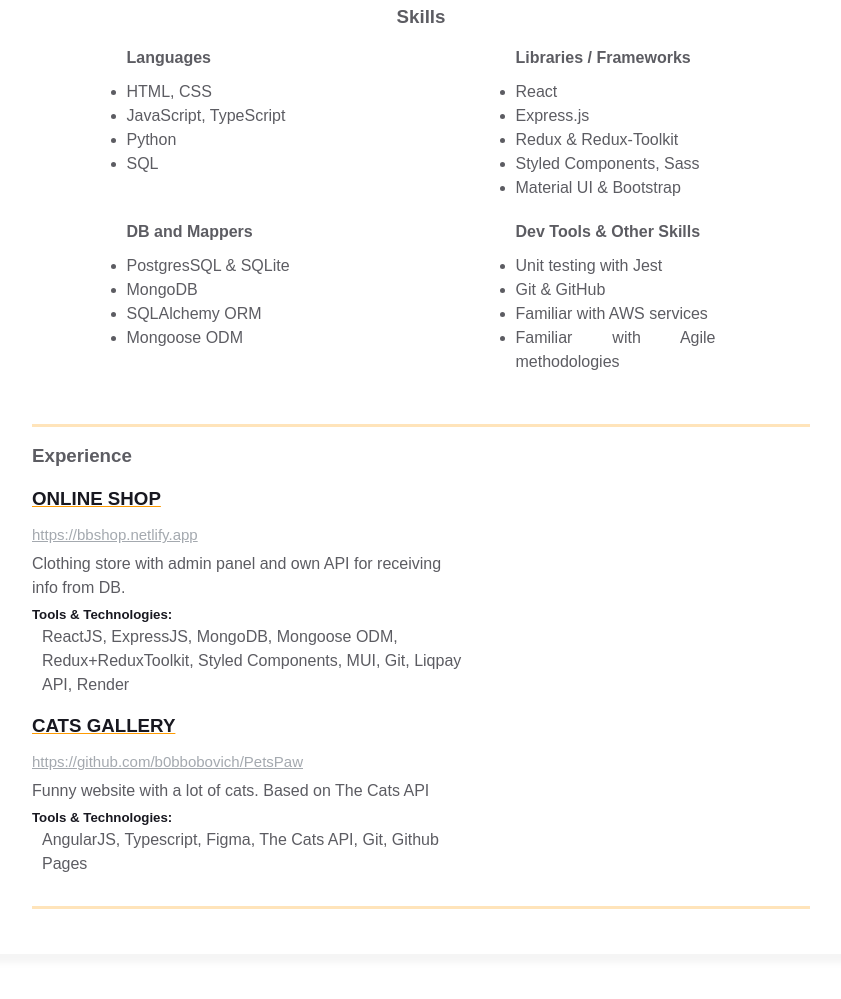
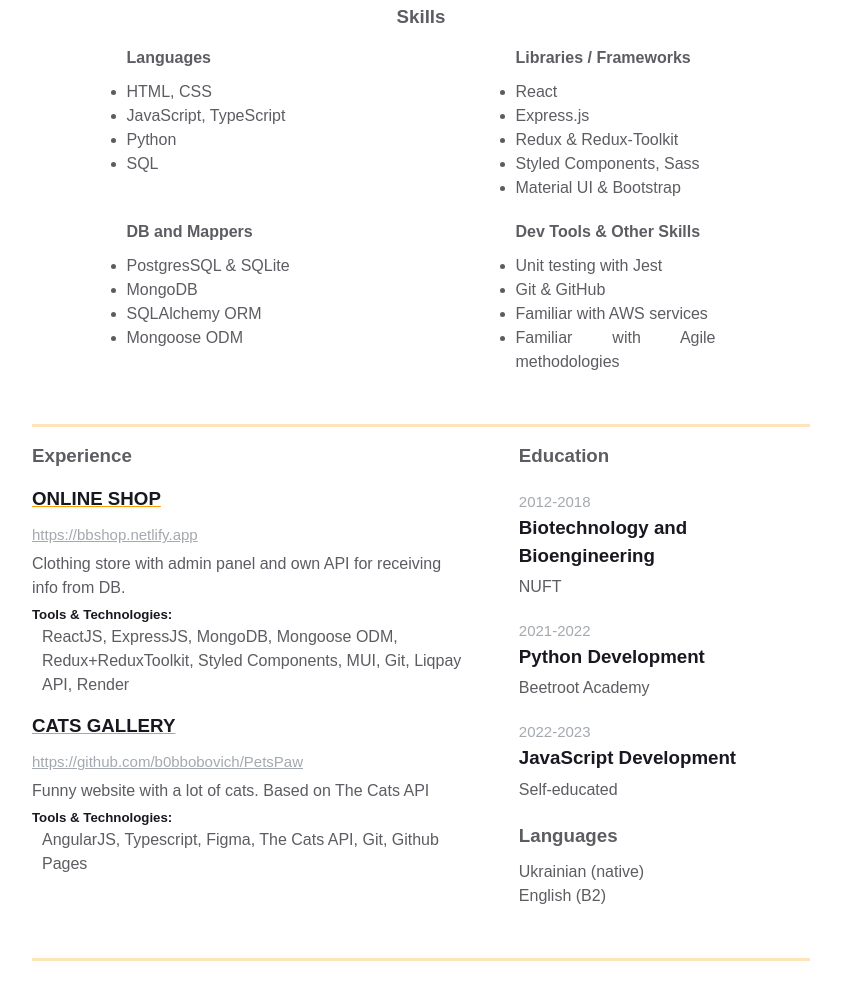
Before and after one commit to b0bbobovich/homepage, a plain HTML site: page index.html in a window 1280 px wide. Shown: the part 503-1502 px from the top of the page, without its empty margins (219-1060 px from the left). Drawn offline with Linux system fonts and the light colour scheme.

Commit message:
Created Education and Language sections

```diff
--- a/index.html
+++ b/index.html
@@ -192,7 +192,45 @@
                             </div>
                         </div>
 
-                        <div class="additional-info fv"></div>
+                        <div class="additional-info fv">
+                            <div class="additional-info fv">
+                                <div class="additional-info__education">
+                                    <h3 class="additional-info__education-header">Education</h3>
+                                    <div class="additional-info__education-university">
+                                        <span class="additional-info__education-university-durability">2012-2018</span>
+                                        <h3 class="additional-info__education-university-speciality">
+                                          Biotechnology and
+                                          Bioengineering
+                                        </h3>
+                                      <p class="additional-info__education-university-name">NUFT</p>
+                                    </div>
+                                    <div class="additional-info__education-university">
+                                        <span class="additional-info__education-university-durability">2021-2022</span>
+                                        <h3 class="additional-info__education-university-speciality">
+                                          Python Development
+                                        </h3>
+                                      <p class="additional-info__education-university-name">Beetroot Academy</p>
+                                    </div>
+                                    <div class="additional-info__education-university">
+                                        <span class="additional-info__education-university-durability">2022-2023</span>
+                                        <h3 class="additional-info__education-university-speciality">
+                                          JavaScript Development
+                                        </h3>
+                                      <p class="additional-info__education-university-name">Self-educated</p>
+                                    </div>
+                                </div>
+
+                                <div class="additional-info__languages">
+                                    <h3 class="additional-info__languages-header">Languages</h3>
+                                    <p class="additional-info__languages-item">
+                                      Ukrainian (native)
+                                    </p>
+                                    <p class="additional-info__languages-item">
+                                      English (B2)
+                                    </p>
+                                </div>
+                              </div>
+                        </div>
                     </div>
                 </div>
             </div>
```
